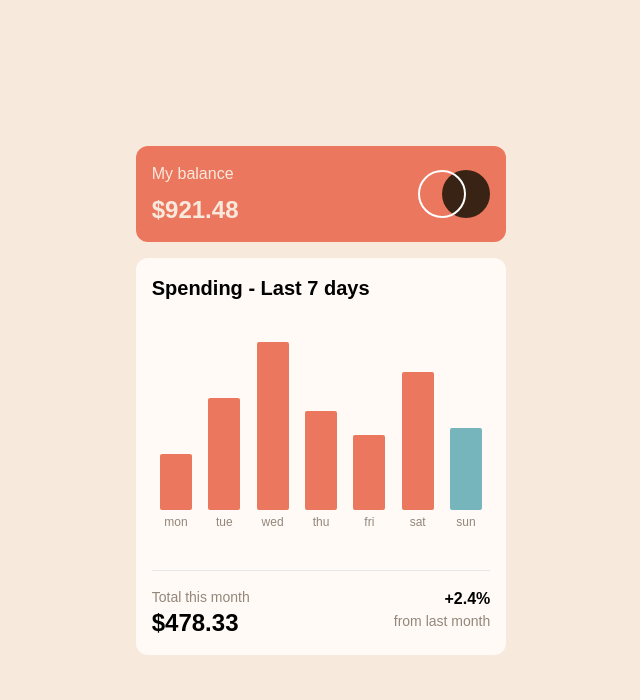
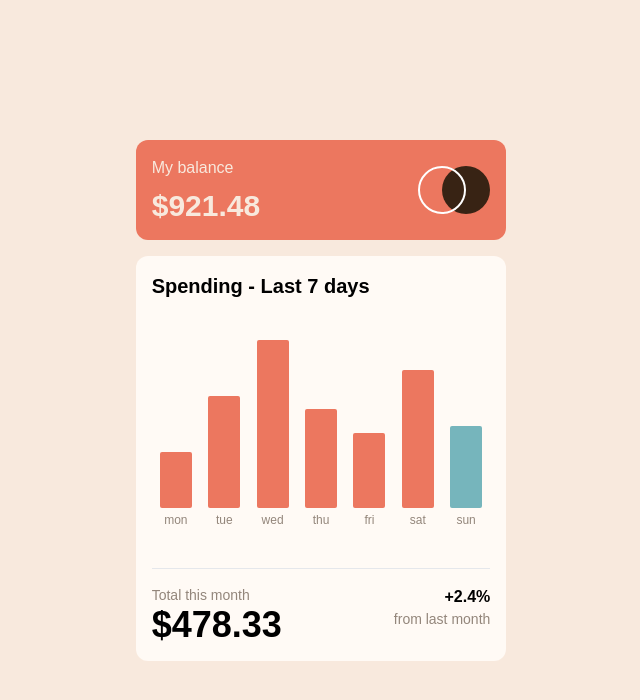
Before and after one commit to Joadevy/Expenses-chart-component, a website: page index.html in a window 1280 px wide. Shown: the whole page, without its empty margins (319-959 px from the left). Drawn offline with Linux system fonts and the light colour scheme.

Commit message:
final details added:

```diff
--- a/index.html
+++ b/index.html
@@ -12,7 +12,7 @@
       <header class="flex justify-between p-4 bg-primary-red rounded-xl">
         <div class="flex gap-2 flex-col text-neutral-cream">
           <p>My balance</p>
-          <p class="font-bold text-2xl">$<span id="b-total">0.00</span></p>
+          <p class="font-bold text-3xl">$<span id="b-total">0.00</span></p>
         </div>
         <div class="self-center">
           <img src="assets/logo.svg" alt="">
@@ -26,10 +26,10 @@
 
         <hr class="border-1">
 
-        <footer class="flex gap-20 lg:gap-36">
+        <footer class="flex gap-14 lg:gap-28">
           <div>
             <p class="text-sm text-neutral-medium-brown">Total this month</p>
-            <h2 class="text-2xl font-bold">$<span id="b-month">000.00</span></h2>
+            <h2 class="text-3xl lg:text-4xl font-bold">$<span id="b-month">000.00</span></h2>
           </div>
           <div>
             <h2 class="text-right font-bold">+<span id="b-month-percentage">0.0</span>%</h2>
@@ -40,7 +40,7 @@
 </body>
 <template id="graph-bar-template">
   <div class="relative flex flex-col justify-center w-8 gap-1">
-    <div class="bar order-1 peer bg-primary-red rounded-sm"></div>
+    <div class="bar order-1 peer bg-primary-red rounded-sm hover:opacity-60"></div>
     <p class="date order-2 text-xs text-neutral-medium-brown text-center"></p>
     <span class="amount order-0 self-center absolute z-[-1] top-[-30px] p-1 rounded-sm text-neutral-pale-orange text-center text-xs peer-hover:bg-black peer-hover:z-10"></span>
   </div>
```
Also changed, not shown: src/style/styles.css.
